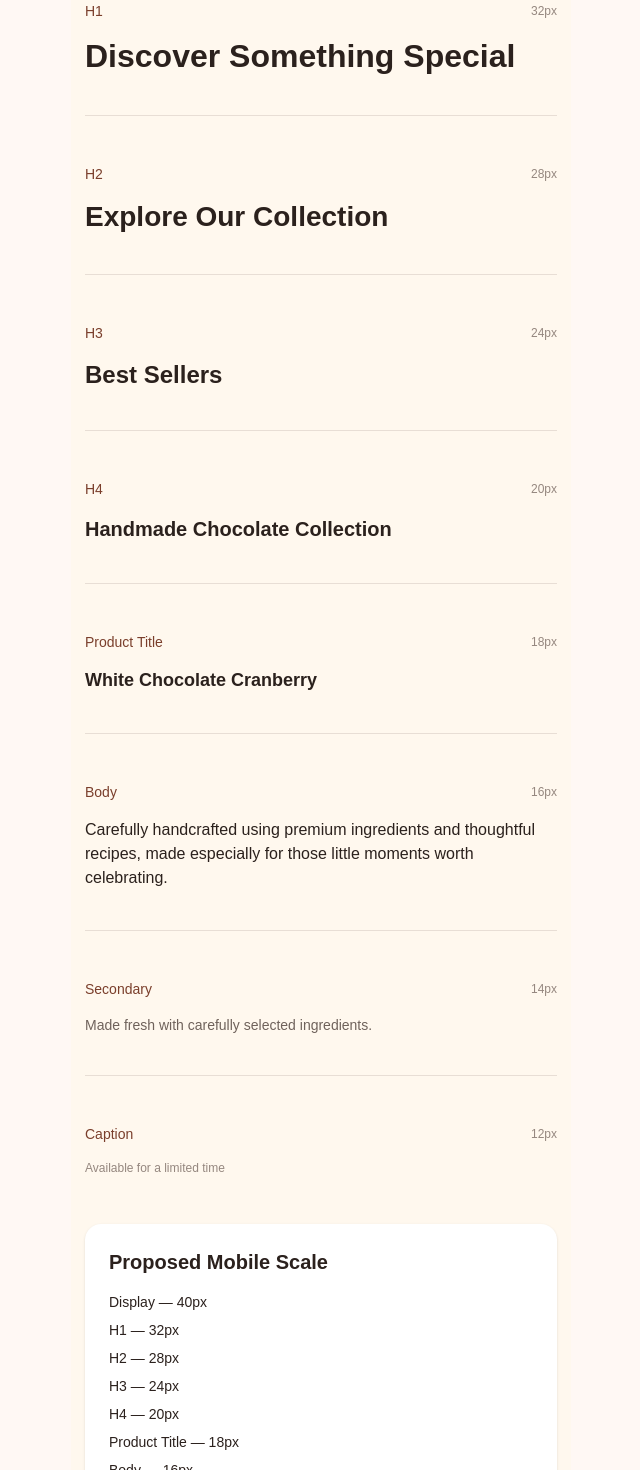
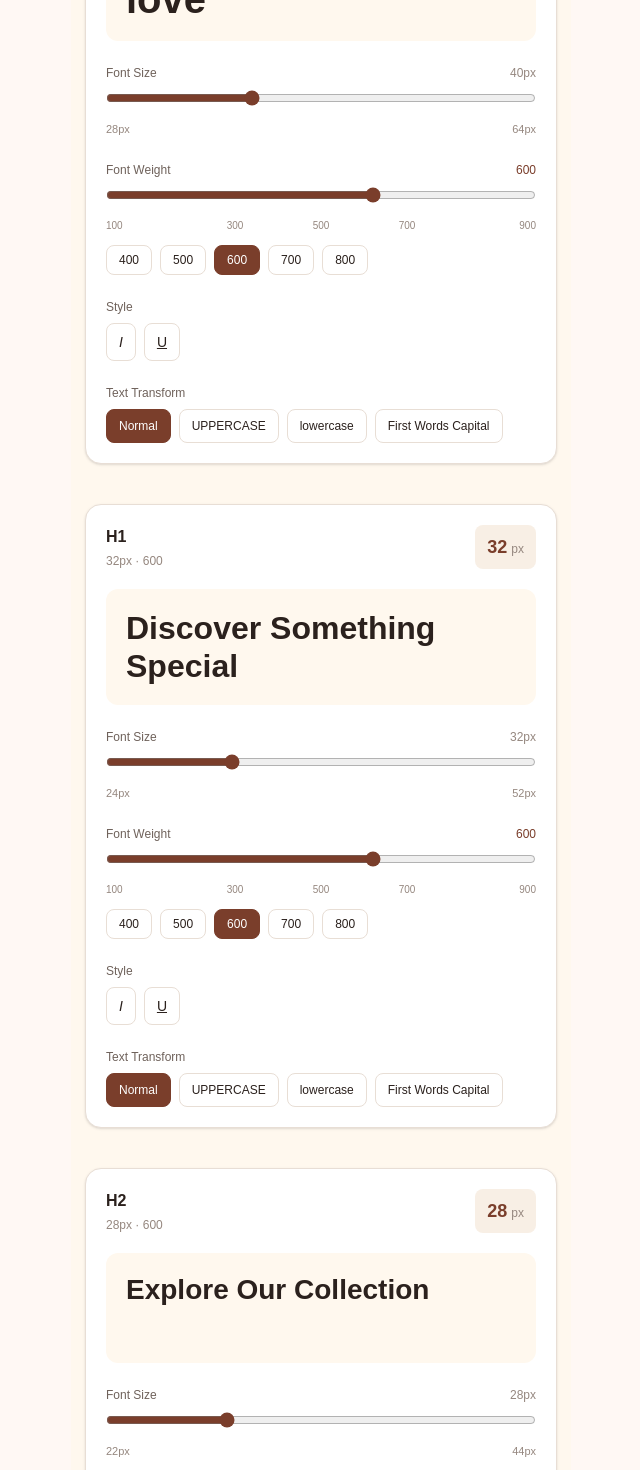
Before and after one commit to HarshSahare/Mayas-Craft-And-Kitchen, a Next.js app: page /testing/typography in a window 1280 px wide. Shown: the part 460-1930 px from the top of the page, without its empty margins (319-959 px from the left). Built offline with nearby package versions, Linux system fonts and the light colour scheme; no server answers.

Commit message:
added slider to modify the font style and size

```diff
--- a/app/testing/typography/page.tsx
+++ b/app/testing/typography/page.tsx
@@ -1,159 +1,372 @@
+"use client";
+
+import { useState } from "react";
+
+type TextTransform =
+  | "normal"
+  | "uppercase"
+  | "lowercase"
+  | "capitalize";
+
+type TypographySectionProps = {
+  name: string;
+  initialSize: number;
+  minSize: number;
+  maxSize: number;
+  initialWeight: number;
+  lineHeight?: number;
+  sample: string;
+};
+
+function TypographySection({
+  name,
+  initialSize,
+  minSize,
+  maxSize,
+  initialWeight,
+  lineHeight = 1.2,
+  sample,
+}: TypographySectionProps) {
+  const [fontSize, setFontSize] = useState(initialSize);
+  const [fontWeight, setFontWeight] = useState(initialWeight);
+  const [italic, setItalic] = useState(false);
+  const [underline, setUnderline] = useState(false);
+  const [transform, setTransform] =
+    useState<TextTransform>("normal");
+
+  const getTransform = () => {
+    switch (transform) {
+      case "uppercase":
+        return "uppercase";
+      case "lowercase":
+        return "lowercase";
+      case "capitalize":
+        return "capitalize";
+      default:
+        return "none";
+    }
+  };
+
+  return (
+    <section className="mb-10 rounded-2xl border border-[#E8DED5] bg-white p-5 shadow-sm">
+      {/* Header */}
+      <div className="mb-5 flex items-center justify-between gap-4">
+        <div>
+          <h2 className="text-base font-semibold text-[#2B211D]">
+            {name}
+          </h2>
+
+          <p className="mt-1 text-xs text-[#95877F]">
+            {fontSize}px · {fontWeight}
+          </p>
+        </div>
+
+        <div className="rounded-lg bg-[#F8EFE5] px-3 py-2 text-center">
+          <span className="text-lg font-semibold text-[#7A3E2B]">
+            {fontSize}
+          </span>
+
+          <span className="ml-1 text-xs text-[#95877F]">
+            px
+          </span>
+        </div>
+      </div>
+
+      {/* Preview */}
+      <div className="mb-6 min-h-[110px] rounded-xl bg-[#FFF8EE] p-5">
+        <p
+          style={{
+            fontSize: `${fontSize}px`,
+            lineHeight,
+            fontWeight,
+            fontStyle: italic ? "italic" : "normal",
+            textDecoration: underline ? "underline" : "none",
+            textTransform: getTransform(),
+          }}
+          className="break-words text-[#2B211D]"
+        >
+          {sample}
+        </p>
+      </div>
+
+      {/* Font Size */}
+      <div className="mb-6">
+        <div className="mb-2 flex items-center justify-between">
+          <label className="text-xs font-medium text-[#6F625B]">
+            Font Size
+          </label>
+
+          <span className="text-xs text-[#95877F]">
+            {fontSize}px
+          </span>
+        </div>
+
+        <input
+          type="range"
+          min={minSize}
+          max={maxSize}
+          step={1}
+          value={fontSize}
+          onChange={(e) =>
+            setFontSize(Number(e.target.value))
+          }
+          className="w-full accent-[#7A3E2B]"
+        />
+
+        <div className="mt-2 flex justify-between text-[11px] text-[#95877F]">
+          <span>{minSize}px</span>
+          <span>{maxSize}px</span>
+        </div>
+      </div>
+
+      {/* Font Weight */}
+      <div className="mb-6">
+        <div className="mb-2 flex items-center justify-between">
+          <label className="text-xs font-medium text-[#6F625B]">
+            Font Weight
+          </label>
+
+          <span className="text-xs text-[#7A3E2B]">
+            {fontWeight}
+          </span>
+        </div>
+
+        <input
+          type="range"
+          min={100}
+          max={900}
+          step={100}
+          value={fontWeight}
+          onChange={(e) =>
+            setFontWeight(Number(e.target.value))
+          }
+          className="w-full accent-[#7A3E2B]"
+        />
+
+        <div className="mt-2 grid grid-cols-5 text-[10px] text-[#95877F]">
+          <span>100</span>
+          <span className="text-center">300</span>
+          <span className="text-center">500</span>
+          <span className="text-center">700</span>
+          <span className="text-right">900</span>
+        </div>
+
+        {/* Weight labels */}
+        <div className="mt-3 flex flex-wrap gap-2">
+          {[400, 500, 600, 700, 800].map((weight) => (
+            <button
+              key={weight}
+              onClick={() => setFontWeight(weight)}
+              className={`rounded-lg border px-3 py-1.5 text-xs transition ${
+                fontWeight === weight
+                  ? "border-[#7A3E2B] bg-[#7A3E2B] text-white"
+                  : "border-[#E8DED5] bg-white text-[#2B211D] hover:bg-[#F8EFE5]"
+              }`}
+            >
+              {weight}
+            </button>
+          ))}
+        </div>
+      </div>
+
+      {/* Style */}
+      <div className="mb-6">
+        <p className="mb-2 text-xs font-medium text-[#6F625B]">
+          Style
+        </p>
+
+        <div className="flex flex-wrap gap-2">
+          {/* Italic */}
+          <button
+            onClick={() => setItalic(!italic)}
+            className={`rounded-lg border px-3 py-2 text-sm transition ${
+              italic
+                ? "border-[#7A3E2B] bg-[#7A3E2B] text-white"
+                : "border-[#E8DED5] bg-white text-[#2B211D] hover:bg-[#F8EFE5]"
+            }`}
+          >
+            <em>I</em>
+          </button>
+
+          {/* Underline */}
+          <button
+            onClick={() => setUnderline(!underline)}
+            className={`rounded-lg border px-3 py-2 text-sm transition ${
+              underline
+                ? "border-[#7A3E2B] bg-[#7A3E2B] text-white"
+                : "border-[#E8DED5] bg-white text-[#2B211D] hover:bg-[#F8EFE5]"
+            }`}
+          >
+            <u>U</u>
+          </button>
+        </div>
+      </div>
+
+      {/* Text Transform */}
+      <div>
+        <p className="mb-2 text-xs font-medium text-[#6F625B]">
+          Text Transform
+        </p>
+
+        <div className="flex flex-wrap gap-2">
+          {[
+            {
+              value: "normal",
+              label: "Normal",
+            },
+            {
+              value: "uppercase",
+              label: "UPPERCASE",
+            },
+            {
+              value: "lowercase",
+              label: "lowercase",
+            },
+            {
+              value: "capitalize",
+              label: "First Words Capital",
+            },
+          ].map((option) => (
+            <button
+              key={option.value}
+              onClick={() =>
+                setTransform(
+                  option.value as TextTransform
+                )
+              }
+              className={`rounded-lg border px-3 py-2 text-xs transition ${
+                transform === option.value
+                  ? "border-[#7A3E2B] bg-[#7A3E2B] text-white"
+                  : "border-[#E8DED5] bg-white text-[#2B211D] hover:bg-[#F8EFE5]"
+              }`}
+            >
+              {option.label}
+            </button>
+          ))}
+        </div>
+      </div>
+    </section>
+  );
+}
+
 export default function TypographyTest() {
   return (
     <main className="min-h-screen bg-[#FFF8EE] px-4 py-10 text-[#2B211D]">
       <div className="mx-auto max-w-3xl">
-        {/* Header */}
-        <div className="mb-12">
-          <p className="mb-2 text-sm font-medium uppercase tracking-widest text-[#7A3E2B]">
+        {/* Page Header */}
+        <header className="mb-12">
+          <p className="mb-2 text-xs font-medium uppercase tracking-[0.2em] text-[#7A3E2B]">
             Maya's Kitchen & Craft
           </p>
 
-          <h1 className="text-3xl font-semibold">Mobile Typography Test</h1>
+          <h1 className="text-3xl font-semibold">
+            Typography Playground
+          </h1>
 
-          <p className="mt-3 text-base text-[#6F625B]">
-            Compare the proposed mobile font sizes before we lock the design
-            system.
+          <p className="mt-3 text-sm leading-6 text-[#6F625B]">
+            Adjust font size, weight, style, and text
+            transformation to find the right typography system.
           </p>
-        </div>
+        </header>
 
         {/* Display */}
-        <section className="mb-12 border-b border-[#E8DED5] pb-10">
-          <div className="mb-4 flex items-center justify-between">
-            <span className="text-sm font-medium text-[#7A3E2B]">Display</span>
-
-            <span className="text-xs text-[#95877F]">40px</span>
-          </div>
-
-          <h2 className="text-[40px] font-semibold leading-[1.1]">
-            Handcrafted with love
-          </h2>
-        </section>
+        <TypographySection
+          name="Display"
+          initialSize={40}
+          minSize={28}
+          maxSize={64}
+          initialWeight={600}
+          lineHeight={1.1}
+          sample="Handcrafted with love"
+        />
 
         {/* H1 */}
-        <section className="mb-12 border-b border-[#E8DED5] pb-10">
-          <div className="mb-4 flex items-center justify-between">
-            <span className="text-sm font-medium text-[#7A3E2B]">H1</span>
-
-            <span className="text-xs text-[#95877F]">32px</span>
-          </div>
-
-          <h2 className="text-[32px] font-semibold leading-[1.2]">
-            Discover Something Special
-          </h2>
-        </section>
+        <TypographySection
+          name="H1"
+          initialSize={32}
+          minSize={24}
+          maxSize={52}
+          initialWeight={600}
+          lineHeight={1.2}
+          sample="Discover Something Special"
+        />
 
         {/* H2 */}
-        <section className="mb-12 border-b border-[#E8DED5] pb-10">
-          <div className="mb-4 flex items-center justify-between">
-            <span className="text-sm font-medium text-[#7A3E2B]">H2</span>
-
-            <span className="text-xs text-[#95877F]">28px</span>
-          </div>
-
-          <h2 className="text-[28px] font-semibold leading-[1.2]">
-            Explore Our Collection
-          </h2>
-        </section>
+        <TypographySection
+          name="H2"
+          initialSize={28}
+          minSize={22}
+          maxSize={44}
+          initialWeight={600}
+          lineHeight={1.2}
+          sample="Explore Our Collection"
+        />
 
         {/* H3 */}
-        <section className="mb-12 border-b border-[#E8DED5] pb-10">
-          <div className="mb-4 flex items-center justify-between">
-            <span className="text-sm font-medium text-[#7A3E2B]">H3</span>
-
-            <span className="text-xs text-[#95877F]">24px</span>
-          </div>
-
-          <h2 className="text-[24px] font-semibold leading-[1.3]">
-            Best Sellers
-          </h2>
-        </section>
+        <TypographySection
+          name="H3"
+          initialSize={24}
+          minSize={20}
+          maxSize={36}
+          initialWeight={600}
+          lineHeight={1.3}
+          sample="Best Sellers"
+        />
 
         {/* H4 */}
-        <section className="mb-12 border-b border-[#E8DED5] pb-10">
-          <div className="mb-4 flex items-center justify-between">
-            <span className="text-sm font-medium text-[#7A3E2B]">H4</span>
+        <TypographySection
+          name="H4"
+          initialSize={20}
+          minSize={18}
+          maxSize={28}
+          initialWeight={600}
+          lineHeight={1.4}
+          sample="Handmade Chocolate Collection"
+        />
 
-            <span className="text-xs text-[#95877F]">20px</span>
-          </div>
-
-          <h2 className="text-[20px] font-semibold leading-[1.4]">
-            Handmade Chocolate Collection
-          </h2>
-        </section>
-
-        {/* Product title */}
-        <section className="mb-12 border-b border-[#E8DED5] pb-10">
-          <div className="mb-4 flex items-center justify-between">
-            <span className="text-sm font-medium text-[#7A3E2B]">
-              Product Title
-            </span>
-
-            <span className="text-xs text-[#95877F]">18px</span>
-          </div>
-
-          <h2 className="text-[18px] font-semibold leading-[1.4]">
-            White Chocolate Cranberry
-          </h2>
-        </section>
+        {/* Product */}
+        <TypographySection
+          name="Product Title"
+          initialSize={18}
+          minSize={16}
+          maxSize={24}
+          initialWeight={600}
+          lineHeight={1.4}
+          sample="White Chocolate Cranberry"
+        />
 
         {/* Body */}
-        <section className="mb-12 border-b border-[#E8DED5] pb-10">
-          <div className="mb-4 flex items-center justify-between">
-            <span className="text-sm font-medium text-[#7A3E2B]">Body</span>
-
-            <span className="text-xs text-[#95877F]">16px</span>
-          </div>
-
-          <p className="text-[16px] font-normal leading-6">
-            Carefully handcrafted using premium ingredients and thoughtful
-            recipes, made especially for those little moments worth celebrating.
-          </p>
-        </section>
+        <TypographySection
+          name="Body"
+          initialSize={16}
+          minSize={14}
+          maxSize={20}
+          initialWeight={400}
+          lineHeight={1.5}
+          sample="Carefully handcrafted using premium ingredients and thoughtful recipes, made especially for those little moments worth celebrating."
+        />
 
         {/* Secondary */}
-        <section className="mb-12 border-b border-[#E8DED5] pb-10">
-          <div className="mb-4 flex items-center justify-between">
-            <span className="text-sm font-medium text-[#7A3E2B]">
-              Secondary
-            </span>
-
-            <span className="text-xs text-[#95877F]">14px</span>
-          </div>
-
-          <p className="text-[14px] font-normal leading-5 text-[#6F625B]">
-            Made fresh with carefully selected ingredients.
-          </p>
-        </section>
+        <TypographySection
+          name="Secondary"
+          initialSize={14}
+          minSize={12}
+          maxSize={18}
+          initialWeight={400}
+          lineHeight={1.5}
+          sample="Made fresh with carefully selected ingredients."
+        />
 
         {/* Caption */}
-        <section className="mb-12">
-          <div className="mb-4 flex items-center justify-between">
-            <span className="text-sm font-medium text-[#7A3E2B]">Caption</span>
-
-            <span className="text-xs text-[#95877F]">12px</span>
-          </div>
-
-          <p className="text-[12px] font-normal leading-4 text-[#95877F]">
-            Available for a limited time
-          </p>
-        </section>
-
-        {/* Summary */}
-        <div className="rounded-2xl bg-white p-6 shadow-sm">
-          <h2 className="mb-4 text-xl font-semibold">Proposed Mobile Scale</h2>
-
-          <div className="space-y-2 text-sm">
-            <p>Display — 40px</p>
-            <p>H1 — 32px</p>
-            <p>H2 — 28px</p>
-            <p>H3 — 24px</p>
-            <p>H4 — 20px</p>
-            <p>Product Title — 18px</p>
-            <p>Body — 16px</p>
-            <p>Secondary — 14px</p>
-            <p>Caption — 12px</p>
-          </div>
-        </div>
+        <TypographySection
+          name="Caption"
+          initialSize={12}
+          minSize={10}
+          maxSize={16}
+          initialWeight={400}
+          lineHeight={1.4}
+          sample="Available for a limited time"
+        />
       </div>
     </main>
   );
```
